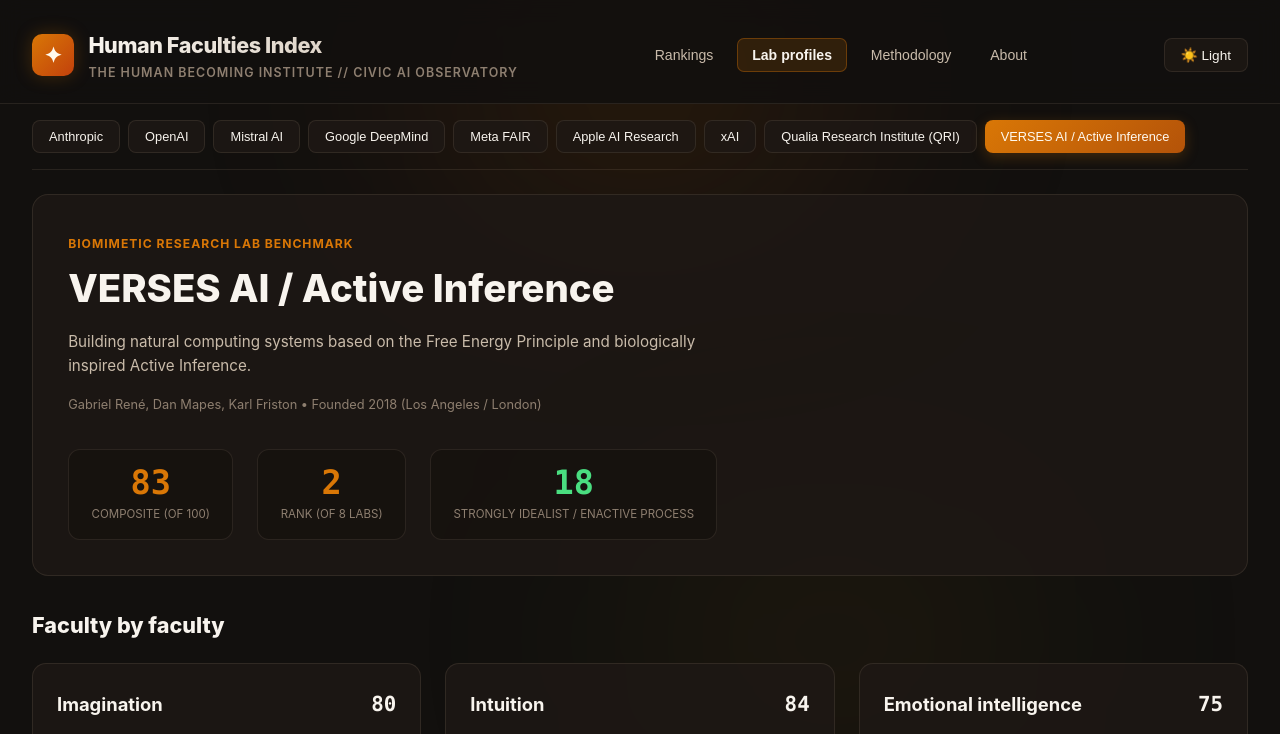
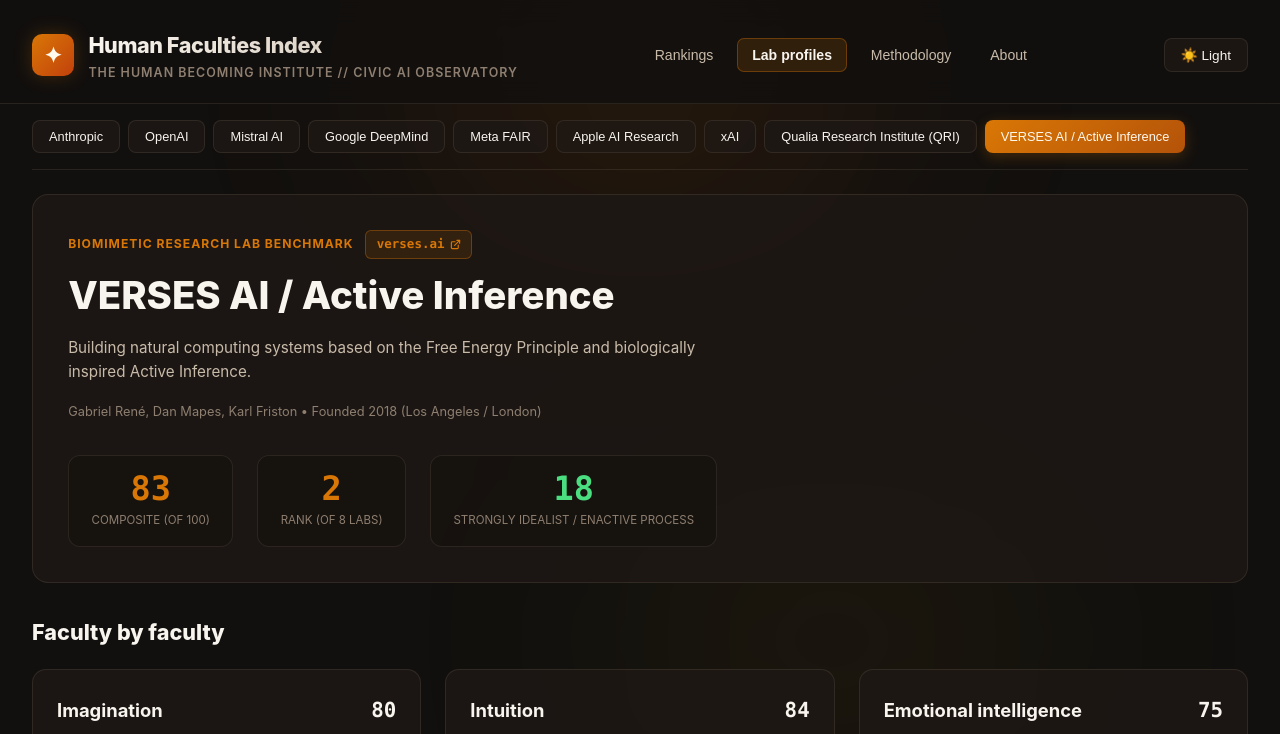
Before and after one commit to cjwoodford/human-faculties-index, a plain HTML site: page index.html in a window 1280 px wide. Both pictures are taken after a click on the element 743 px from the left and 748 px from the top of the page. Shown: the top 734 px of the page. Drawn offline with Linux system fonts and the light colour scheme.

Commit message:
Add curated website links to all lab profiles

```diff
--- a/app.js
+++ b/app.js
@@ -441,7 +441,15 @@
     <!-- Lab Profile Header -->
     <div class="profile-header-banner">
       <div style="max-width: 680px;">
-        <span style="font-size: 0.76rem; text-transform: uppercase; letter-spacing: 0.08em; font-weight: 700; color: var(--accent-gold);">${lab.type}</span>
+        <div style="display: flex; align-items: center; gap: 0.75rem; margin-bottom: 0.4rem; flex-wrap: wrap;">
+          <span style="font-size: 0.76rem; text-transform: uppercase; letter-spacing: 0.08em; font-weight: 700; color: var(--accent-gold);">${lab.type}</span>
+          ${lab.website ? `
+            <a href="${lab.website}" target="_blank" rel="noopener noreferrer" class="lab-link-pill" title="Visit ${lab.name} reference destination">
+              <span>${lab.websiteLabel || lab.website.replace(/^https?:\/\//, '')}</span>
+              <svg width="11" height="11" viewBox="0 0 24 24" fill="none" stroke="currentColor" stroke-width="2.5" stroke-linecap="round" stroke-linejoin="round"><path d="M18 13v6a2 2 0 0 1-2 2H5a2 2 0 0 1-2-2V8a2 2 0 0 1 2-2h6"></path><polyline points="15 3 21 3 21 9"></polyline><line x1="10" y1="14" x2="21" y2="3"></line></svg>
+            </a>
+          ` : ''}
+        </div>
         <h2 style="font-size: 2.4rem; font-weight: 800; margin: 0.2rem 0 0.6rem 0;">${lab.name}</h2>
         <p style="font-size: 0.95rem; color: var(--text-muted); line-height: 1.6; margin-bottom: 0.8rem;">${lab.mission}</p>
         <span style="font-size: 0.8rem; color: var(--text-dim);">${lab.leadership} • Founded ${lab.founded}</span>
--- a/data.js
+++ b/data.js
@@ -158,6 +158,8 @@
     name: "Anthropic",
     type: "Public Benefit Corporation (PBC)",
     flagship: "Claude 3.5 Sonnet / Opus",
+    website: "https://www.anthropic.com",
+    websiteLabel: "anthropic.com",
     founded: "2021 (San Francisco, CA)",
     leadership: "Dario Amodei, Daniela Amodei, Amanda Askell, Chris Olah",
     mission: "AI research and safety company focused on developing reliable, interpretable, and steerable AI systems with public benefit charter.",
@@ -264,6 +266,8 @@
     name: "OpenAI",
     type: "Capped-Profit Frontier Laboratory",
     flagship: "GPT-4o / o1 Reasoning Series",
+    website: "https://openai.com/charter/",
+    websiteLabel: "openai.com/charter",
     founded: "2015 (San Francisco, CA)",
     leadership: "Sam Altman, Greg Brockman, Jakub Pachocki",
     mission: "To ensure that artificial general intelligence benefits all of humanity, defined as highly autonomous systems that outperform humans at most economically valuable work.",
@@ -362,6 +366,8 @@
     name: "Mistral AI",
     type: "European Independent Enterprise",
     flagship: "Mistral Large 2 / Pixtral / Codestral",
+    website: "https://mistral.ai",
+    websiteLabel: "mistral.ai",
     founded: "2023 (Paris, France)",
     leadership: "Arthur Mensch, Guillaume Lample, Timothée Lacroix",
     mission: "To make AI useful and ubiquitous through open, decentralized, high-efficiency models that champion cultural independence and human craftsmanship.",
@@ -458,6 +464,8 @@
     name: "Google DeepMind",
     type: "Corporate Frontier Research Division",
     flagship: "Gemini 1.5 Pro / AlphaFold 3 / Astra",
+    website: "https://deepmind.google",
+    websiteLabel: "deepmind.google",
     founded: "2010 (London / Mountain View)",
     leadership: "Demis Hassabis, Shane Legg, Pushmeet Kohli",
     mission: "To combine the best techniques in machine learning and systems neuroscience to build powerful general-purpose learning algorithms.",
@@ -550,6 +558,8 @@
     name: "Meta FAIR",
     type: "Open-Weights Corporate Lab",
     flagship: "Llama 3.1 / 3.3 / JEPA Architectures",
+    website: "https://ai.meta.com/research/",
+    websiteLabel: "ai.meta.com/research",
     founded: "2013 (New York / Menlo Park)",
     leadership: "Yann LeCun, Joelle Pineau",
     mission: "Advancing the state of the art in AI through open research and foundational models that empower global communities.",
@@ -642,6 +652,8 @@
     name: "Apple AI Research",
     type: "Consumer Device Ecosystem",
     flagship: "Apple Intelligence / OpenELM / Ferret",
+    website: "https://machinelearning.apple.com",
+    websiteLabel: "machinelearning.apple.com",
     founded: "Cupertino, CA",
     leadership: "John Giannandrea, Ruoming Pang",
     mission: "Designing intuitive, private, on-device intelligence deeply integrated into tools that empower human creativity.",
@@ -739,6 +751,8 @@
     name: "xAI",
     type: "Commercial Frontier Lab",
     flagship: "Grok 2 / Grok 3 / Colossus Cluster",
+    website: "https://x.ai",
+    websiteLabel: "x.ai",
     founded: "2023 (Austin, TX)",
     leadership: "Elon Musk, Igor Babuschkin",
     mission: "To build artificial intelligence to understand the true nature of the universe.",
@@ -830,6 +844,8 @@
     name: "Qualia Research Institute (QRI)",
     type: "Phenomenological Non-Profit Benchmark",
     flagship: "Qualia Computing / Symmetry Theory of Valence",
+    website: "https://qri.org",
+    websiteLabel: "qri.org",
     founded: "2018 (San Francisco, CA)",
     leadership: "Andrés Gómez Emilsson, Michael Johnson",
     mission: "Pioneering the empirical and mathematical science of conscious experience, qualia, and emotional valence.",
@@ -915,6 +931,8 @@
     name: "VERSES AI / Active Inference",
     type: "Biomimetic Research Lab Benchmark",
     flagship: "Genius™ / Spatial Web / Free Energy Biomimetics",
+    website: "https://verses.ai",
+    websiteLabel: "verses.ai",
     founded: "2018 (Los Angeles / London)",
     leadership: "Gabriel René, Dan Mapes, Karl Friston",
     mission: "Building natural computing systems based on the Free Energy Principle and biologically inspired Active Inference.",
--- a/styles.css
+++ b/styles.css
@@ -630,6 +630,30 @@
   display: block;
 }
 
+.lab-link-pill {
+  display: inline-flex;
+  align-items: center;
+  gap: 0.35rem;
+  background: rgba(217, 119, 6, 0.12);
+  border: 1px solid rgba(217, 119, 6, 0.35);
+  color: var(--accent-gold);
+  font-size: 0.78rem;
+  font-family: var(--font-mono);
+  font-weight: 600;
+  padding: 0.22rem 0.65rem;
+  border-radius: 6px;
+  text-decoration: none;
+  transition: all 0.2s ease;
+  vertical-align: middle;
+}
+
+.lab-link-pill:hover {
+  background: rgba(217, 119, 6, 0.24);
+  border-color: var(--accent-gold);
+  color: #fbbf24;
+  transform: translateY(-1px);
+}
+
 .faculties-grid {
   display: grid;
   grid-template-columns: repeat(auto-fit, minmax(350px, 1fr));
```
